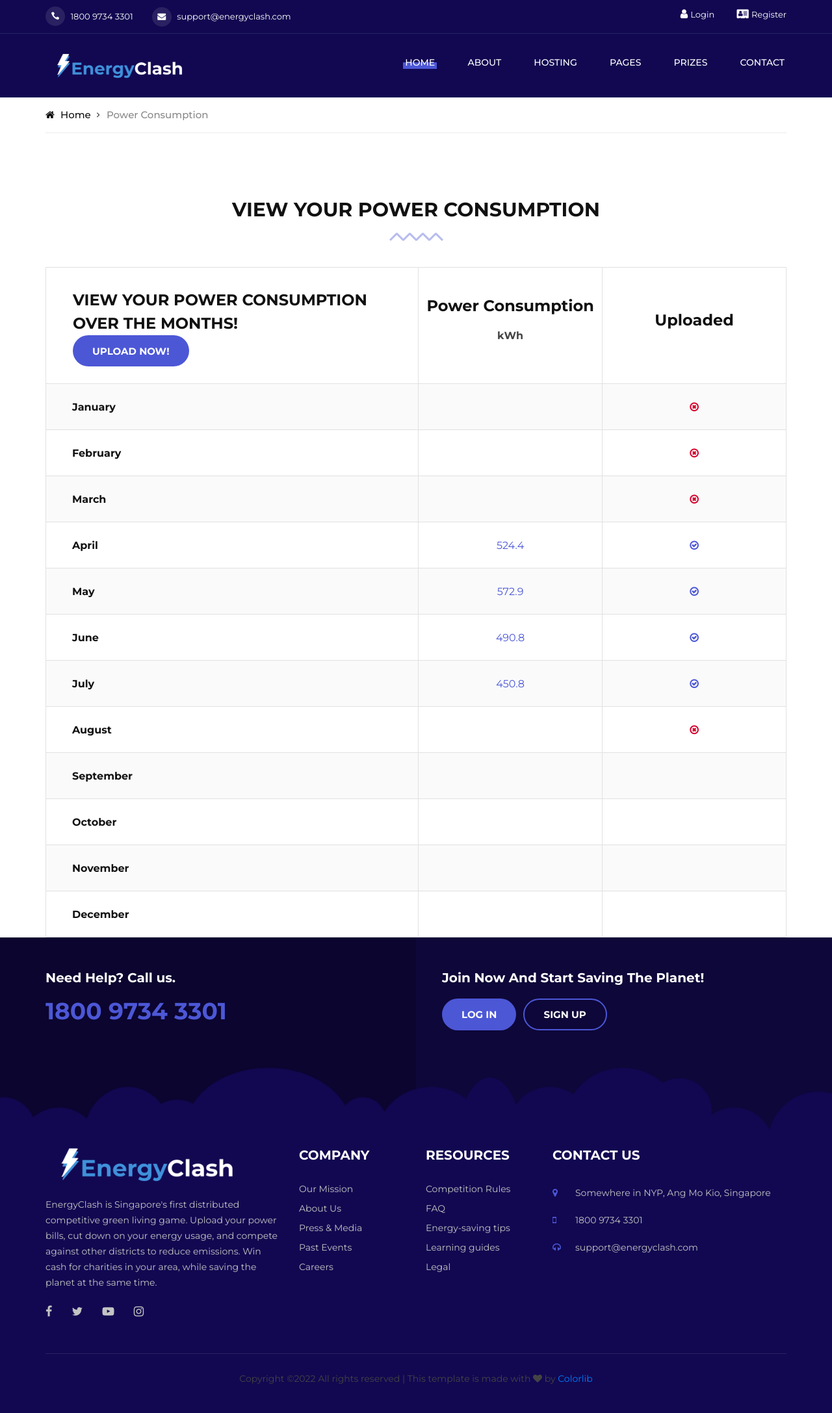
After one commit to adoreblvnk/EnergyClash, a Flask app: page /power_consumption in a window 1280 px wide. The commit adds this page. Shown: the whole page at 65% size. Run offline with Flask 2, Linux system fonts and the light colour scheme; some libraries are stand-ins or nearby versions.

Commit message:
feat: ocr complete?

```diff
--- a/app.py
+++ b/app.py
@@ -4,11 +4,11 @@ from functools import wraps
 from flask import Flask, flash, redirect, render_template, request, session, url_for
 
 import config
-from utils import OCR, Login
+from utils import OCR, Database
 
 app = Flask(__name__)
 app.secret_key = os.urandom(24)
-app.config['UPLOAD_PATH'] = 'temp'
+app.config['UPLOAD_PATH'] = config.UPLOAD_PATH
 
 
 # checks if user is logged in.
@@ -49,7 +49,6 @@ def blog_details():
 
 
 @app.route("/contact")
-@logged_in
 def contact():
     return render_template("contact.html")
 
@@ -60,7 +59,7 @@ def login():
     if request.method == "POST":
         name = request.form["name"]
         password = request.form["password"]
-        if Login().validate(name, password):
+        if Database().validate(name, password):
             session["logged_in"] = True
             session["name"] = name
             flash("Successfully logged into EnergyClash", "success")
@@ -76,7 +75,7 @@ def register():
         password = request.form["password"]
         district = request.form["district"]
         try:
-            Login().insert_user(name, password, district)
+            Database().insert_user(name, password, district)
             session["logged_in"] = True
             session["name"] = name
             flash("Thank you for signing up for EnergyClash", "success")
@@ -94,13 +93,32 @@ def prizes():
 
 @app.route("/upload_bill", methods=("GET", "POST"))
 def upload_bill():
-    print("hi1")
     if request.method == "POST":
         power_bill = request.files["power_bill"]
-        print(power_bill.filename)
-        print(power_bill.mimetype)
-        OCR.extract_text(power_bill)
+        os.makedirs(app.config["UPLOAD_PATH"], exist_ok=True)
+        power_bill_path = os.path.join(app.config["UPLOAD_PATH"], power_bill.filename)
+        power_bill.save(power_bill_path)
+        tesseract_data = OCR().tesseract_output(power_bill_path)
+        text_slice = OCR().extract_text(tesseract_data)
+        kwh = OCR().extract_power_consumption(text_slice)
+        session["kwh"] = kwh
+        img_output_path = OCR().draw_boxes(power_bill_path, tesseract_data)
+        if kwh and img_output_path:
+            data = {
+                "kwh": kwh,
+                "img_output_path": img_output_path
+            }
+            return render_template("upload_bill.html", data=data)
+
     return render_template("upload_bill.html")
+
+
+@app.route("/power_consumption")
+def power_consumption():
+    if session.get("kwh"):
+        data = {"kwh": session["kwh"]}
+        return render_template("power_consumption.html", data=data)
+    return render_template("power_consumption.html")
 
 
 @app.errorhandler(404)
--- a/config.py
+++ b/config.py
@@ -1,3 +1,5 @@
 # this file stores all config variables.
 
 DB_PATH = "database/energyclash.db"
+
+UPLOAD_PATH = 'static/uploads'
--- /dev/null
+++ b/templates/power_consumption.html
@@ -0,0 +1,151 @@
+{% extends "layout.html" %}
+
+{% block body %}
+
+<!-- Breadcrumb Begin -->
+<div class="breadcrumb-section">
+    <div class="container">
+        <div class="row">
+            <div class="col-lg-12">
+                <div class="breadcrumb__option">
+                    <a href="{{ url_for('index') }}"><span class="fa fa-home"></span> Home</a>
+                    <span>Power Consumption</span>
+                </div>
+            </div>
+        </div>
+    </div>
+</div>
+<!-- Breadcrumb End -->
+
+<!-- power consumption Section Begin -->
+<section class="hosting-section spad">
+    <div class="container">
+        <div class="row">
+            <div class="col-lg-12">
+                <div class="section-title">
+                    <h3>View Your Power Consumption</h3>
+                </div>
+                <div class="hosting__text">
+                    <div class="tab-content">
+                        <div class="tab-pane active" id="tabs-1" role="tabpanel">
+                            <div class="hosting__feature__table">
+                                <table>
+                                    <thead>
+                                        <tr>
+                                            <th>
+                                                <div class="hosting__feature__plan--choose">
+                                                    <div class="chose__title">View your power consumption over the months!</div>
+                                                    <a href="{{ url_for('upload_bill') }}" class="primary-btn">Upload now!</a>
+                                                </div>
+                                            </th>
+                                            <th>
+                                                <div class="hosting__feature--plan">
+                                                    <div class="plan__title">Power Consumption</div>
+                                                    <div class="hosting__feature--price">
+                                                        <span>kWh</span>
+                                                    </div>
+                                                </div>
+                                            </th>
+                                            <th>
+                                                <div class="hosting__feature--plan">
+                                                    <div class="plan__title">Uploaded</div>
+                                                </div>
+                                            </th>
+                                        </tr>
+                                    </thead>
+                                    <tbody>
+                                        <tr>
+                                            <td class="hosting__feature--item">January</td>
+                                            <td class="hosting__feature--check"></td>
+                                            <td class="hosting__feature--close">
+                                                <span class="fa fa-times-circle-o"></span>
+                                            </td>
+                                        </tr>
+                                        <tr>
+                                            <td class="hosting__feature--item">February</td>
+                                            <td class="hosting__feature--check"></td>
+                                            <td class="hosting__feature--close">
+                                                <span class="fa fa-times-circle-o"></span>
+                                            </td>
+                                        </tr>
+                                        <tr>
+                                            <td class="hosting__feature--item">March</td>
+                                            <td class="hosting__feature--check"></td>
+                                            <td class="hosting__feature--close">
+                                                <span class="fa fa-times-circle-o"></span>
+                                            </td>
+                                        </tr>
+                                        <tr>
+                                            <td class="hosting__feature--item">April</td>
+                                            <td class="hosting__feature--check">524.4</td>
+                                            <td class="hosting__feature--check">
+                                                <span class="fa fa-check-circle-o"></span>
+                                            </td>
+                                        </tr>
+                                        <tr>
+                                            <td class="hosting__feature--item">May</td>
+                                            <td class="hosting__feature--check">572.9</td>
+                                            <td class="hosting__feature--check">
+                                                <span class="fa fa-check-circle-o"></span>
+                                            </td>
+                                        </tr>
+                                        <tr>
+                                            <td class="hosting__feature--item">June</td>
+                                            <td class="hosting__feature--check">490.8</td>
+                                            <td class="hosting__feature--check">
+                                                <span class="fa fa-check-circle-o"></span>
+                                            </td>
+                                        </tr>
+                                        <tr>
+                                            <td class="hosting__feature--item">July</td>
+                                            <td class="hosting__feature--check">450.8</td>
+                                            <td class="hosting__feature--check"><span
+                                                    class="fa fa-check-circle-o"></span></td>
+                                        </tr>
+                                        <tr>
+                                            <td class="hosting__feature--item">August</td>
+                                            {% if data %}
+                                            <td class="hosting__feature--check">{{ data['kwh'] }}</td>
+                                            <td class="hosting__feature--check">
+                                                <span class="fa fa-check-circle-o"></span>
+                                            </td>
+                                            {% else %}
+                                            <td class="hosting__feature--check"></td>
+                                            <td class="hosting__feature--close">
+                                                <span class="fa fa-times-circle-o"></span>
+                                            </td>
+                                            {% endif %}
+                                        </tr>
+                                        <tr>
+                                            <td class="hosting__feature--item">September</td>
+                                            <td class="hosting__feature--check"></td>
+                                            <td class="hosting__feature--check"></td>
+                                        </tr>
+                                        <tr>
+                                            <td class="hosting__feature--item">October</td>
+                                            <td class="hosting__feature--check"></td>
+                                            <td class="hosting__feature--check"></td>
+                                        </tr>
+                                        <tr>
+                                            <td class="hosting__feature--item">November</td>
+                                            <td class="hosting__feature--check"></td>
+                                            <td class="hosting__feature--check"></td>
+                                        </tr>
+                                        <tr>
+                                            <td class="hosting__feature--item">December</td>
+                                            <td class="hosting__feature--check"></td>
+                                            <td class="hosting__feature--check"></td>
+                                        </tr>
+                                    </tbody>
+                                </table>
+                            </div>
+                        </div>
+                    </div>
+                </div>
+            </div>
+        </div>
+    </div>
+</section>
+<!-- power consumption Section End -->
+
+{% endblock %}
```
Also changed, not shown: templates/upload_bill.html (+40 -2 lines), utils.py (+53 -20 lines), demo/power_supply_bill.png (deleted), demo/sp_group_bill.png (deleted), demo/sp_short_bill.jpg (deleted), output.png (added), 2 other files.
